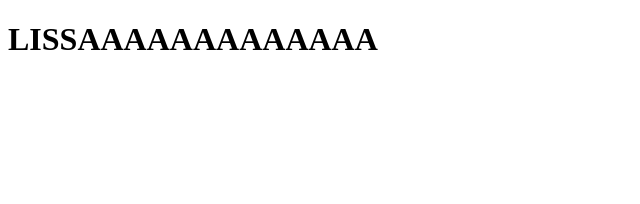
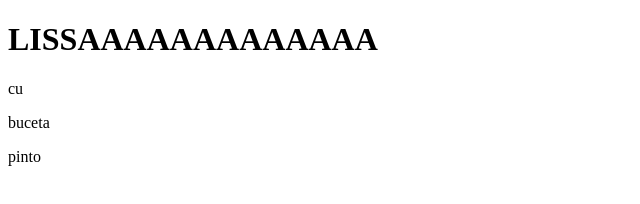
Before and after one commit to inouelis/atv-2-git, a plain HTML site: page index.html in a window 1280 px wide. Shown: the whole page, without its empty margins (0-640 px from the left). Drawn offline with Linux system fonts and the light colour scheme.

Commit message:
second commit

```diff
--- a/index.html
+++ b/index.html
@@ -8,5 +8,8 @@
 </head>
 <body>
     <h1>LISSAAAAAAAAAAAAA</h1>
+    <p>cu</p>
+    <p>buceta</p>
+    <p>pinto</p>
 </body>
 </html>
```
